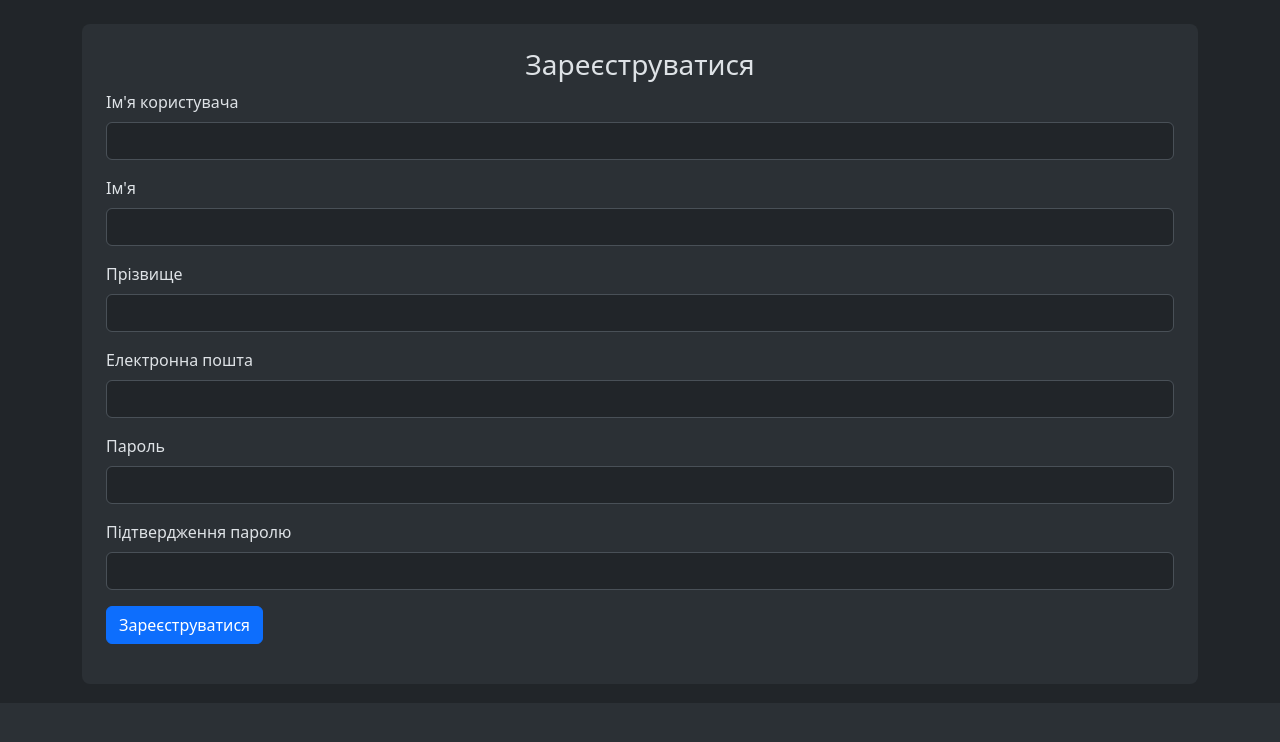
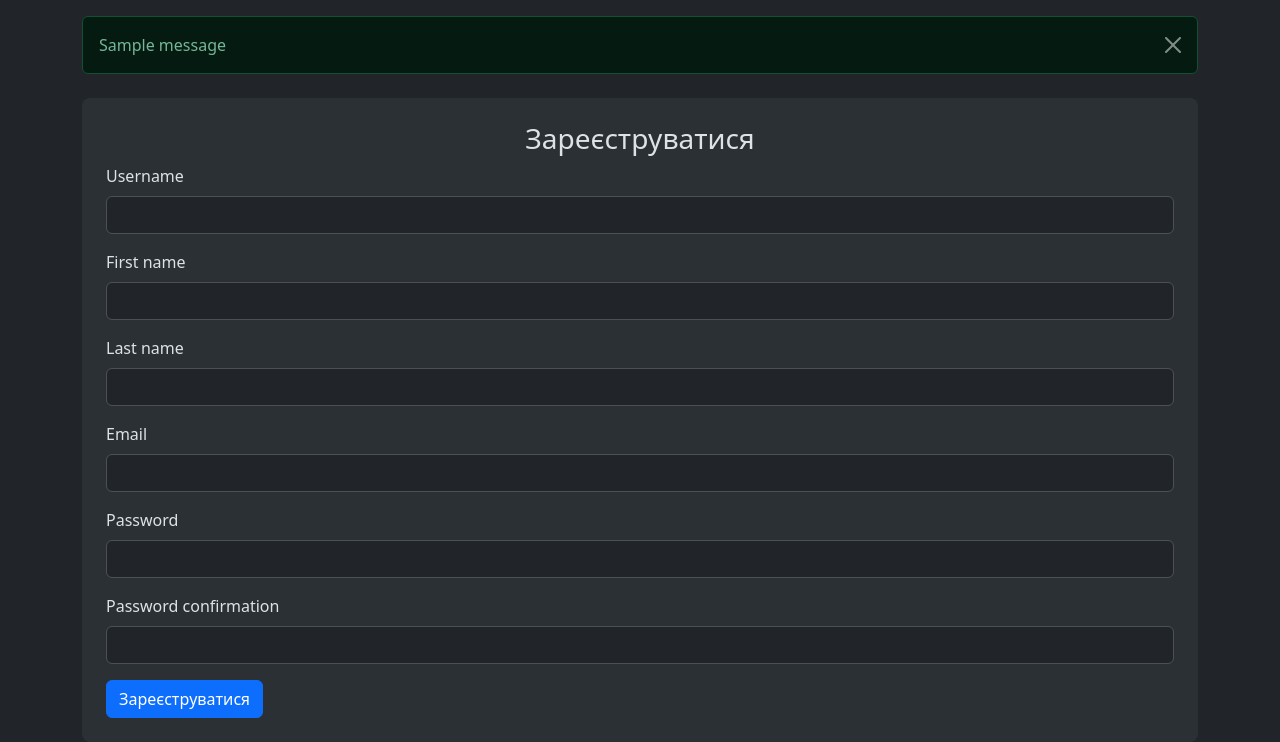
Before and after one commit to BadViFi/Django_sitee, a Django app: page /members/signup/ in a window 1280 px wide. Shown: the part 97-839 px from the top of the page. Before the commit the page ends 741 px from the top, so only its background shows below. Run offline with Django 5.2, Linux system fonts and the light colour scheme; tables that the repository leaves empty hold one stand-in row (values such as "Sample post"); one stand-in notice (Sample message) is shown.

Commit message:
fix_form_message

```diff
--- a/apps/blog/views.py
+++ b/apps/blog/views.py
@@ -52,6 +52,7 @@ def create(request):
             post = form.save(commit=False)
             post.author = request.user
             post.save()
+
     return redirect('blog:index')
 
 @login_required
@@ -89,3 +90,5 @@ def like_comment(request, post_id, comment_id):
     comment.likes += 1
     comment.save()
     return JsonResponse({'likes': comment.likes})
+
+# tx])YH6QVr%W-C
--- a/apps/members/forms.py
+++ b/apps/members/forms.py
@@ -12,3 +12,11 @@ class UserCreateForm(UserCreationForm):
     class Meta:
         model = User
         fields = ('username', 'first_name', 'last_name', 'email', 'password1', 'password2')
+        widgets = {
+            'username': forms.TextInput(attrs={'class': 'form-control'}),
+            'first_name': forms.TextInput(attrs={'class': 'form-control'}),
+            'last_name': forms.TextInput(attrs={'class': 'form-control'}),
+            'email': forms.EmailInput(attrs={'class': 'form-control'}),
+            'password1': forms.PasswordInput(attrs={'class': 'form-control'}),
+            'password2': forms.PasswordInput(attrs={'class': 'form-control'}),
+        }
--- a/apps/members/templates/members/signup.html
+++ b/apps/members/templates/members/signup.html
@@ -10,7 +10,29 @@
         <h3 class="text-center">Зареєструватися</h3>
         <form method="post">
             {% csrf_token %}
-            <div class="mb-3">
+
+            {% if form.errors %}
+                {% for field in form %}
+                    {% for error in field.errors %}
+                        <div class="alert alert-danger" role="alert">
+                            {{ error }}
+                        </div>
+                    {% endfor %}
+                {% endfor %}
+            {% endif %}
+
+            {% for field in form %}
+                <div class="mb-3">
+                    <label for="{{ field.id_for_label }}" class="form-label">{{ field.label }}</label>
+                    <input type="{{ field.field.widget.input_type }}" class="form-control" id="{{ field.id_for_label }}" name="{{ field.html_name }}" required value="{{ field.value|default_if_none:'' }}">
+                    <!-- {% for error in field.errors %}
+                        <div class="alert alert-danger" role="alert">
+                            {{ error }}
+                        </div>
+                    {% endfor %} -->
+                </div>
+            {% endfor %}
+            <!-- <div class="mb-3">
                 <label for="username" class="form-label">Ім'я користувача</label>
                 <input type="text" class="form-control" id="username" name="username" required>
             </div>
@@ -33,7 +55,7 @@
             <div class="mb-3">
                 <label for="password2" class="form-label">Підтвердження паролю</label>
                 <input type="password" class="form-control" id="password2" name="password2" required>
-            </div>
+            </div> -->
             <button type="submit" class="btn btn-primary">Зареєструватися</button>
         </form>
 {% endblock %}
--- a/apps/members/views.py
+++ b/apps/members/views.py
@@ -3,7 +3,7 @@ from django.contrib.auth import authenticate, login, logout
 from django.contrib.auth.models import User
 from django.contrib.auth.forms import  AuthenticationForm
 from django.contrib.auth.decorators import login_required
-
+from django.contrib import messages
 
 
 from .forms import UserCreateForm
@@ -18,6 +18,7 @@ def login_view(request):
             user = authenticate(username=username, password=password)
             if user is not None:
                 login(request, user)
+                messages.success(request, f'Ви увійшли як {username}')
                 return redirect('members:profile')
     else:
         form = AuthenticationForm()
@@ -28,10 +29,8 @@ def login_view(request):
 @login_required
 def logout_view(request):
     logout(request)
+    messages.info(request, 'Ви вийшли з системи')
     return redirect('members:login')
-
-
-
 
 
 def signup_view(request):
@@ -44,11 +43,13 @@ def signup_view(request):
             user.email = form.cleaned_data.get('email')
             user.save()
             login(request, user)
+            messages.success(request, f'Ви успішно зареєструвалися як {user.username}')
             return redirect('members:profile')
     else:
         form = UserCreateForm()
     return render(request, 'members/signup.html', {'form': form})
 
 
+@login_required
 def profile_view(request):
     return render(request, 'members/profile.html')
--- a/templates/base.html
+++ b/templates/base.html
@@ -1,18 +1,29 @@
-{% include 'include_block/_main_navbar.html' %}
+<!doctype html>
+  <html lang="en" data-bs-theme="dark">
+    <head>
+      <meta charset="utf-8">
+      <meta name="viewport" content="width=device-width, initial-scale=1">
+      <title>{% block title %}{% endblock %}-SigmaPythonHUB</title>
+      <link href="https://cdn.jsdelivr.net/npm/bootstrap@5.3.2/dist/css/bootstrap.min.css" rel="stylesheet" integrity="sha384-T3c6CoIi6uLrA9TneNEoa7RxnatzjcDSCmG1MXxSR1GAsXEV/Dwwykc2MPK8M2HN" crossorigin="anonymous">
+    </head>
+    <body>
 
- <div class="container">
-    {% block content %}{% endblock %}
-  </div>
+      {% include 'include_block/_main_navbar.html' %}
 
 
 
+      <div class="container">
+        {% if messages %}
+          {% for message in messages %}
+            <div class="mt-3 alert alert-{{ message.tags }} alert-dismissible fade show" role="alert">
+              {{ message }}
+              <button type="button" class="btn-close" data-bs-dismiss="alert" aria-label="Close"></button>
+            </div>
+          {% endfor %}
+        {% endif %}
+          {% block content %}{% endblock %}
+      </div>
 
-  <!doctype html>
-  <html lang="uk-ua" data-bs-theme="dark">
-    <head>
-      <meta charset="utf-8">
-      <meta name="viewport" content="width=device-width, initial-scale=1">
-      <title>{% block title %}{% endblock %} -SigmaPythonHUB</title>
 
 
       <link href="https://cdn.jsdelivr.net/npm/bootstrap@5.3.2/dist/css/bootstrap.min.css" rel="stylesheet" integrity="sha384-T3c6CoIi6uLrA9TneNEoa7RxnatzjcDSCmG1MXxSR1GAsXEV/Dwwykc2MPK8M2HN" crossorigin="anonymous">
```
